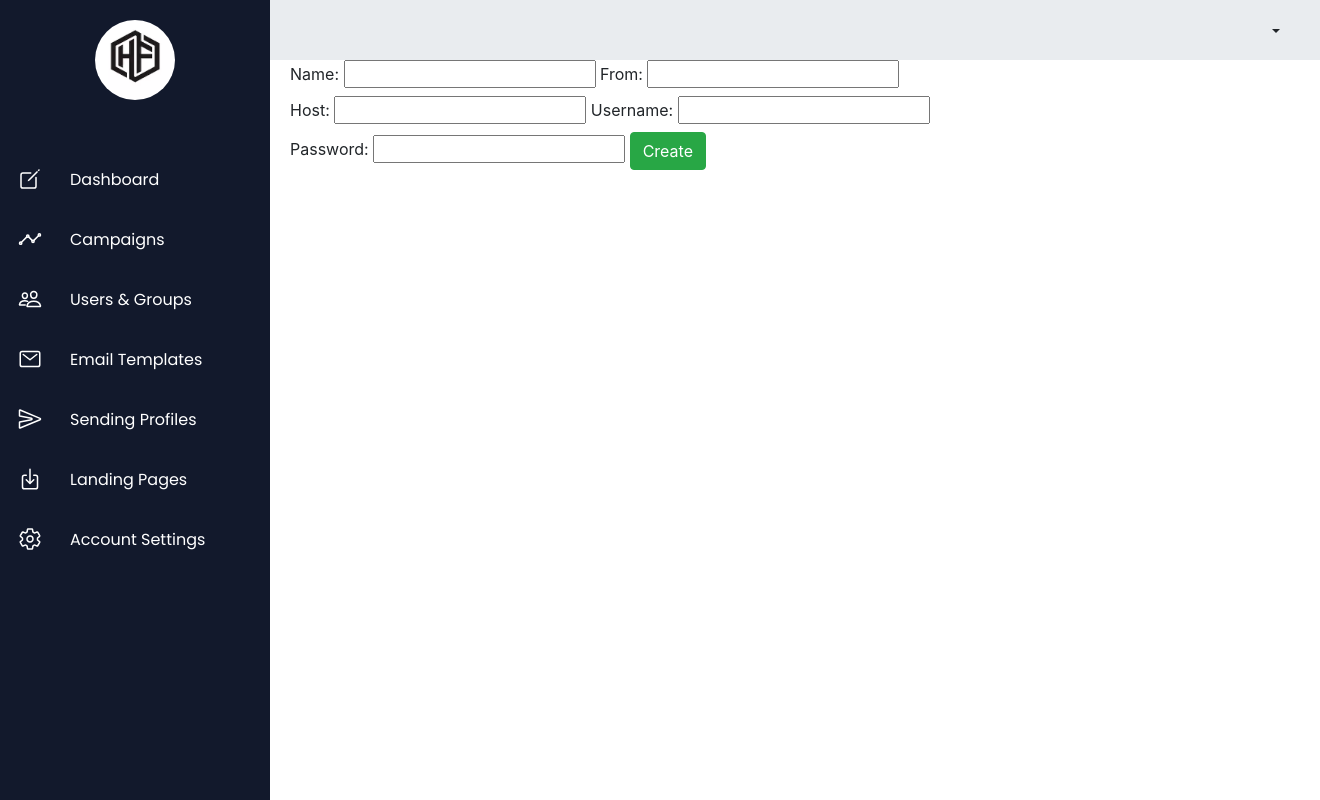
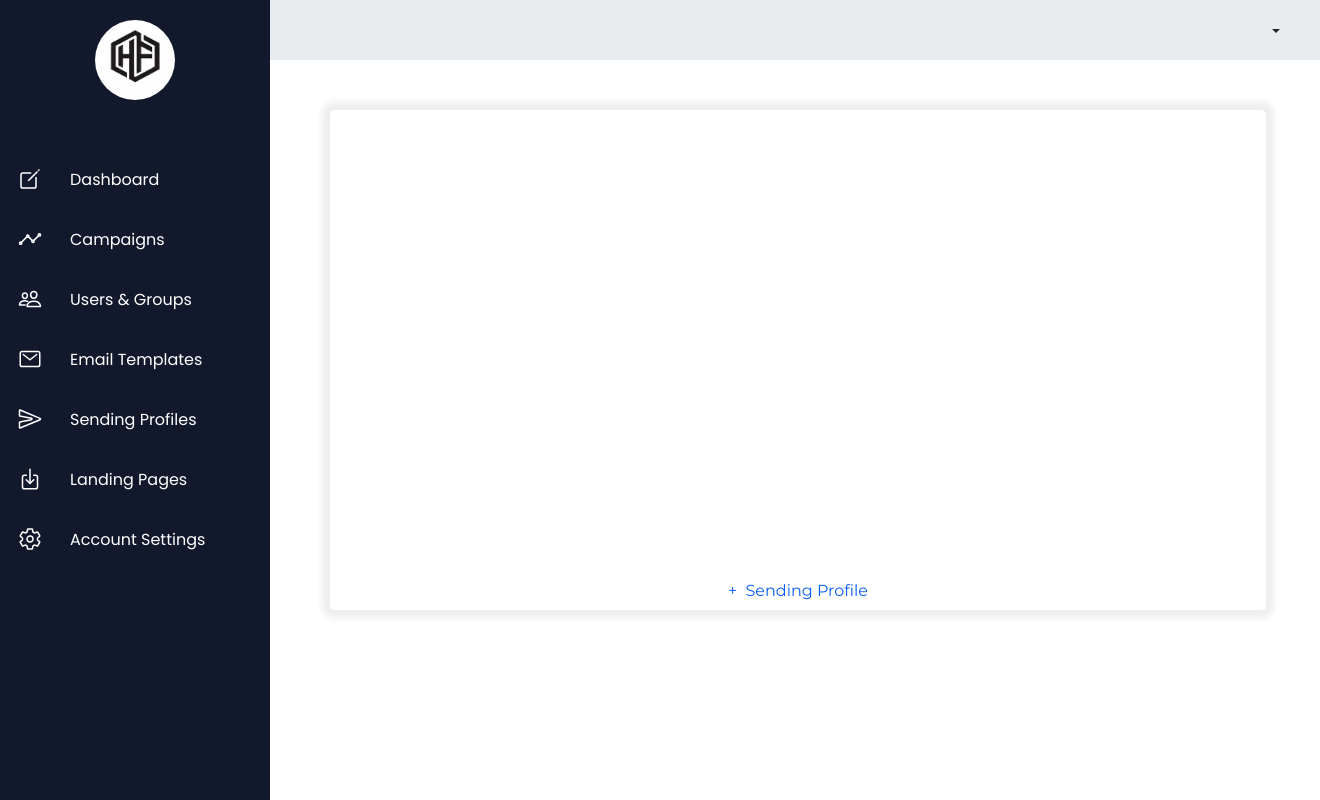
Before and after one commit to nk-niit/HumanFirewall, a Django app: template templates/sendingprofile.html in a window 1320 px wide. Run offline with Django 3.2, Linux system fonts and the light colour scheme; the template is opened without the code that fills it, so the values that code supplies are empty; some libraries are stand-ins or nearby versions.

Commit message:
HF v1.0.15

```diff
--- a/static/css/base.css
+++ b/static/css/base.css
@@ -1,5 +1,6 @@
 @import url('https://fonts.googleapis.com/css2?family=Poppins&display=swap');
 @import url('https://fonts.googleapis.com/css2?family=Roboto&display=swap');
+@import url('https://fonts.googleapis.com/css2?family=Montserrat&display=swap');
 
 * {
     margin: 0;
@@ -16,6 +17,7 @@ img {
     height: 45px;
     transition: 0.5s;
 }
+
 
 .navigation {
     position: fixed;
@@ -82,16 +84,42 @@ img {
     text-align: start;
     white-space: nowrap;
 }
-.container.content {
+.container-fluid.content {
+    margin-top: 50px;
     margin-left: 60px;
-    padding-left: 20px;
+    padding-left: 60px;
+    padding-right: 60px;
     transition: 0.5s;
+    width: 95%;
+}
+.sending-profiles, .landing-pages, .user-groups {
+    position: relative;
+    margin-left: auto;
+    margin-right: auto;
     width: 100%;
+    height: 500px;
+    border-radius: 5px;
+    text-align: center;
+    box-shadow: 0 0 6px 8px rgba(0, 0, 0, 0.07);
+}
+.container-fluid.content .btn.add {
+    font-family: 'Montserrat';
+    position: absolute;
+    width: 100%;
+    bottom: 0;
+    left: 0;
+    background-color: #fff;
+    color: #0C5DF4;
+}
+.container-fluid.content .btn.add:hover {
+    color: #fff;
+    background-color: #0C5DF4;
 }
 
-#main .navigation:hover ~ .container.content {
+
+#main .navigation:hover ~ .container-fluid.content {
     margin-left: 270px;
-    width: 70%;
+    width: 80%;
 }
 #main .header-container {
     height: 60px;
--- a/templates/accountsettings.html
+++ b/templates/accountsettings.html
@@ -1,7 +1,7 @@
 {% extends 'base.html' %}
 {% block content %}
 
-    <div class="container content">
+    <div class="container-fluid content">
 
     </div>
 
--- a/templates/campaign.html
+++ b/templates/campaign.html
@@ -1,6 +1,6 @@
 {% extends 'base.html' %}
 {% block content %}
-    <div class="container content">
+    <div class="container-fluid content">
 
     </div>
 {% endblock %}
--- a/templates/dashboard.html
+++ b/templates/dashboard.html
@@ -1,7 +1,7 @@
 {% extends 'base.html' %}
 {% block content %}
 
-    <div class="container content">
+    <div class="container-fluid content">
 
     </div>
 
--- a/templates/emailtemp.html
+++ b/templates/emailtemp.html
@@ -1,6 +1,6 @@
 {% extends 'base.html' %}
 {% block content %}
-    <div class="container content">
+    <div class="container-fluid content">
         <div class="row">
             <div class="col-6 form-input">
                 <form method="post" id="form" action="emailtemp">
--- a/templates/sendingprofile.html
+++ b/templates/sendingprofile.html
@@ -1,10 +1,13 @@
 {% extends 'base.html' %}
 {% block content %}
 
-    <div class="container content">
+    <div class="container-fluid content">
         <div class="row">
-            <div class="col-12">
-                <form id="form" method="POST" action="#">
+            <div class="col-12 text-center">
+                <div class="sending-profiles">
+                    <button class="btn add">+&nbsp; Sending Profile</button>
+                </div>
+                <!-- <form id="form" method="POST" action="#">
                     {% csrf_token %}
                     <label for="name">Name: <input type="text" name="name"/></label>
                     <label for="from">From: <input type="text" name="from"/></label>
@@ -13,7 +16,7 @@
                     <label for="password">Password: <input type="password" name="password"/></label>
 
                     <button class="btn btn-success" type="submit" id="create_profile">Create</button>
-                </form>
+                </form> -->
             </div>
         </div>
     </div>
```
Also changed, not shown: templates/landingpage.html (+9 -2 lines), templates/usergroups.html (+16 -3 lines), db.sqlite3.
